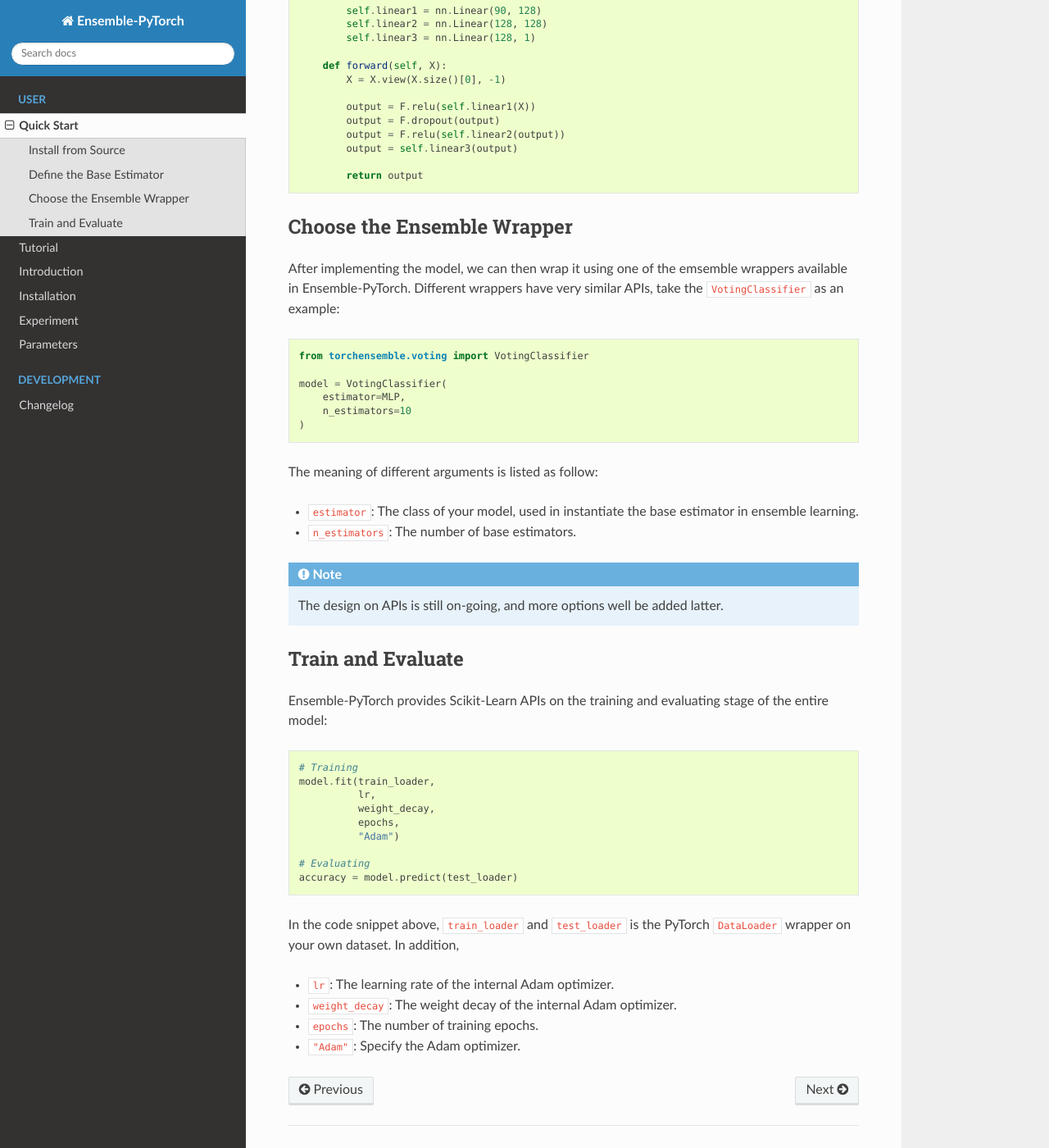
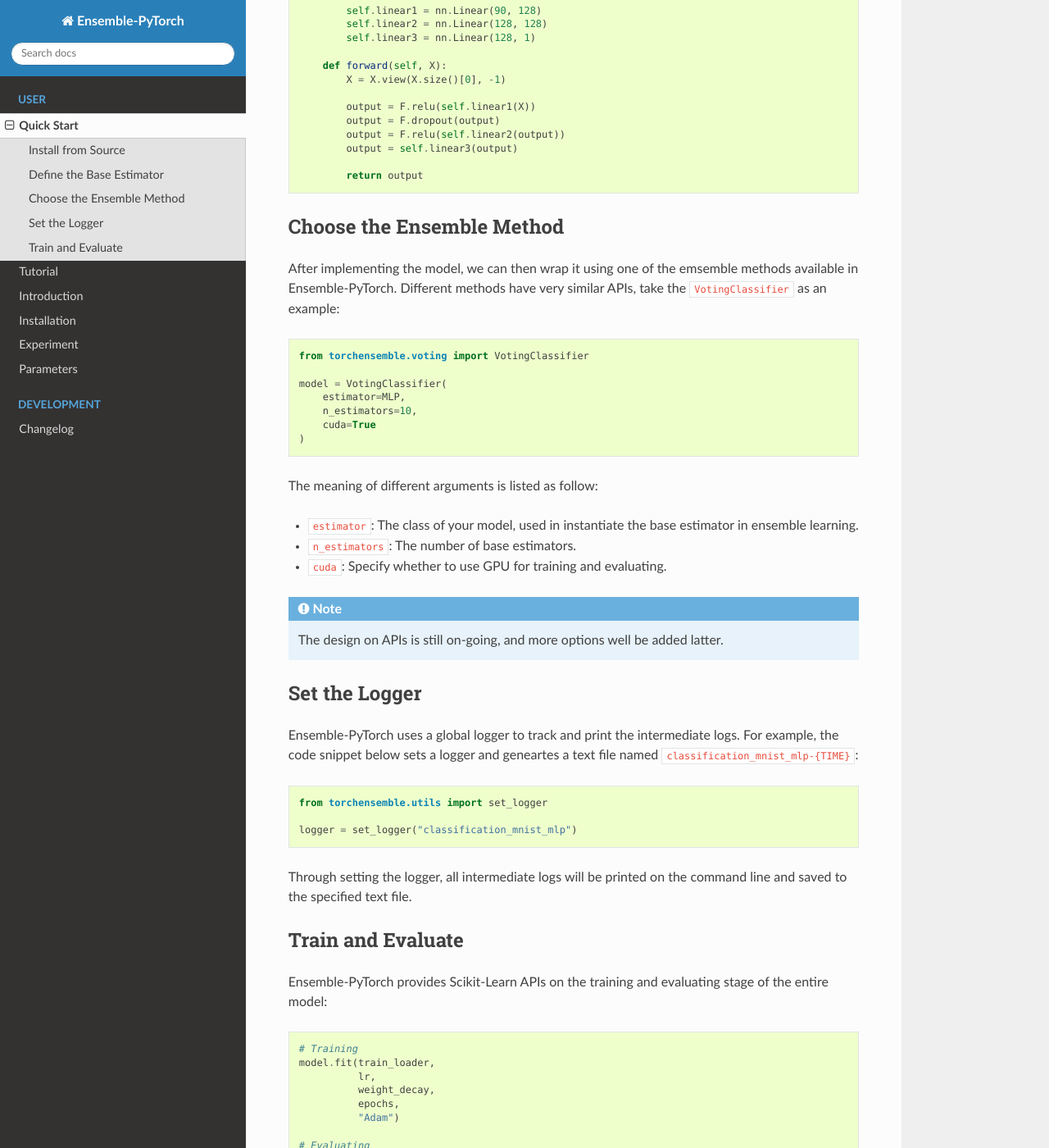
Before and after one commit to TorchEnsemble-Community/Ensemble-Pytorch, a Sphinx documentation site: the page built from docs/quick_start.rst, in a window 1280 px wide and 1400 px high, scrolled down 903 px. Shown: the whole window at 82% size. Built offline with Sphinx 7.4.7 and the Read the Docs theme 2.0.0, drawn with Linux system fonts in a browser that asks for light colours; pages that are not in the unit, such as notebooks, are missing from menus.

Commit message:
update the documentation

```diff
--- a/docs/quick_start.rst
+++ b/docs/quick_start.rst
@@ -49,10 +49,10 @@
             return output
 
 
-Choose the Ensemble Wrapper
----------------------------
+Choose the Ensemble Method
+--------------------------
 
-After implementing the model, we can then wrap it using one of the emsemble wrappers available in Ensemble-PyTorch. Different wrappers have very similar APIs, take the ``VotingClassifier`` as an example:
+After implementing the model, we can then wrap it using one of the emsemble methods available in Ensemble-PyTorch. Different methods have very similar APIs, take the ``VotingClassifier`` as an example:
 
 .. code-block:: python
 
@@ -60,16 +60,30 @@
 
     model = VotingClassifier(
         estimator=MLP,
-        n_estimators=10
+        n_estimators=10,
+        cuda=True
     )
 
 The meaning of different arguments is listed as follow:
 
 * ``estimator``: The class of your model, used in instantiate the base estimator in ensemble learning.
 * ``n_estimators``: The number of base estimators.
+* ``cuda``: Specify whether to use GPU for training and evaluating.
 
 .. note::
     The design on APIs is still on-going, and more options well be added latter.
+
+Set the Logger
+--------------
+Ensemble-PyTorch uses a global logger to track and print the intermediate logs. For example, the code snippet below sets a logger and geneartes a text file named ``classification_mnist_mlp-{TIME}``:
+
+.. code-block:: python
+
+    from torchensemble.utils import set_logger
+
+    logger = set_logger("classification_mnist_mlp")
+
+Through setting the logger, all intermediate logs will be printed on the command line and saved to the specified text file.
 
 Train and Evaluate
 ------------------
```
Also changed, not shown: 2 other files.
